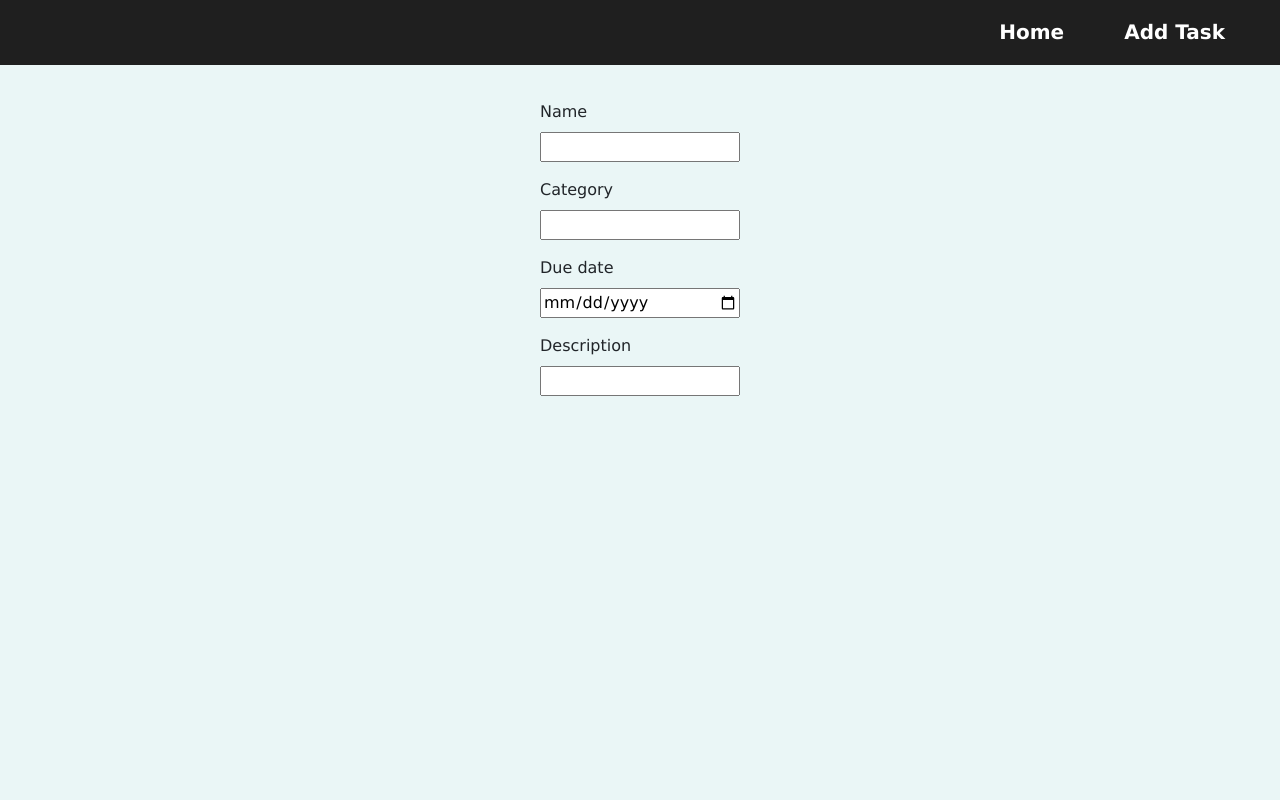
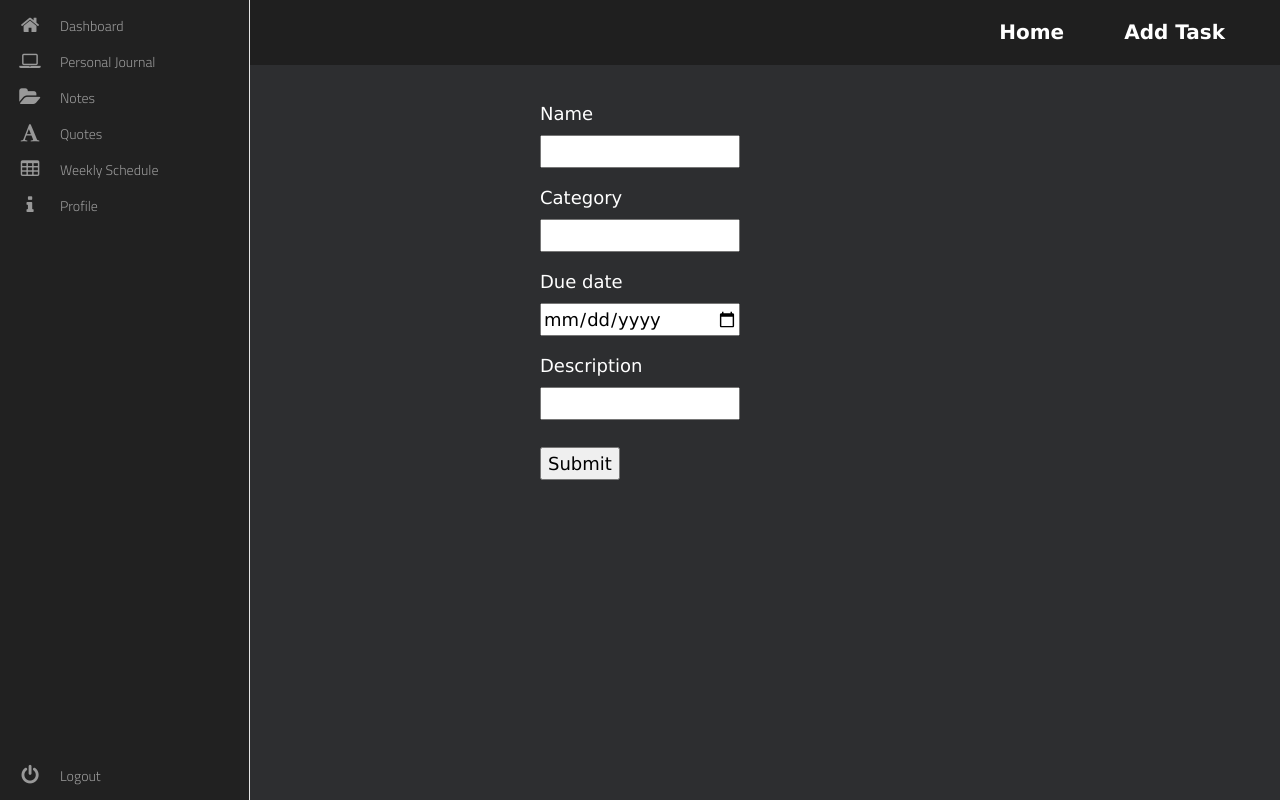
Before and after one commit to dafin678/NoteDote, a Django app: page /to-do-list/add-task in a window 1280 px wide. Run offline with Django 3.2, Linux system fonts and the light colour scheme; some libraries are stand-ins or nearby versions; some web fonts are replaced.

Commit message:
edit style

```diff
--- a/to_do_list/models.py
+++ b/to_do_list/models.py
@@ -5,4 +5,4 @@ class to_do_list(models.Model):
     name = models.CharField(max_length=30)
     category = models.CharField(max_length=30)
     due_date = models.DateField()
-    description = models.CharField(max_length=200)
+    description = models.CharField(max_length=30)
--- a/to_do_list/static/style.css
+++ b/to_do_list/static/style.css
@@ -198,6 +198,7 @@ header {
   box-shadow: 0 4px 8px 0 rgb(0, 0, 0);
   transition: 0.3s;
   width: 500px;
+  height: 150px;
   display: inline-grid;
   grid-template-rows: 30px 50px 1fr 50px;
   border-radius: 10px;
@@ -213,15 +214,17 @@ header {
 }
 
 .body-card{
-  background-color: #2d2e30 !important;
-  height: auto !important;
+  background-color: #2d2e30;
+  height: auto;
   min-height: 100%;
   color:white;
   font-size:18px;
 }
 
 .body-form{
-  background: #EAF6F6;;
+  background: #2d2e30;;
   height: auto;
+  color: white;
+  font-size:18px;
   min-height: 100%;
 }
--- a/to_do_list/templates/todo_form.html
+++ b/to_do_list/templates/todo_form.html
@@ -20,17 +20,84 @@
           </div>
         </header>
         <div class ="body-container">
+          <div class="area"></div><nav class="main-menu">
+            <ul>
+                <li>
+                    <a href="/to-do-list">
+                        <i class="fa fa-home fa-2x"></i>
+                        <span class="nav-text">
+                            Dashboard
+                        </span>
+                    </a>
+
+                </li>
+                <li class="has-subnav">
+                    <a href="#">
+                        <i class="fa fa-laptop fa-2x"></i>
+                        <span class="nav-text">
+                            Personal Journal
+                        </span>
+                    </a>
+
+                </li>
+                <li class="has-subnav">
+                    <a href="#">
+                       <i class="fa fa-folder-open fa-2x"></i>
+                        <span class="nav-text">
+                            Notes
+                        </span>
+                    </a>
+
+                </li>
+                <li>
+                    <a href="#">
+                        <i class="fa fa-font fa-2x"></i>
+                        <span class="nav-text">
+                           Quotes
+                        </span>
+                    </a>
+                </li>
+                <li>
+                   <a href="/weekly_schedule">
+                       <i class="fa fa-table fa-2x"></i>
+                        <span class="nav-text">
+                            Weekly Schedule
+                        </span>
+                    </a>
+                </li>
+                <li>
+                    <a href="#">
+                       <i class="fa fa-info fa-2x"></i>
+                        <span class="nav-text">
+                            Profile
+                        </span>
+                    </a>
+                </li>
+            </ul>
+
+            <ul class="logout">
+                <li>
+                   <a href="#">
+                         <i class="fa fa-power-off fa-2x"></i>
+                        <span class="nav-text">
+                            Logout
+                        </span>
+                    </a>
+                </li>
+            </ul>
+        </nav>
             <div style="display: flex; flex-direction: column; align-items: center; justify-content: center; width: 100%;">
-            <form>
+            <form action= "" method="POST">
+              {% csrf_token %}
               <div class="form-group">
                 <label>Name</label>
                 <br>
-                <input type="text" name = "name" required id ="id_name" style="width: 200px;">
+                <input type="text" maxlength="30" name = "name" required id ="id_name" style="width: 200px;">
               </div>
               <div class="form-group">
                 <label>Category</label>
                 <br>
-                <input type="text" name = "category" required id ="id_category" style="width: 200px;">
+                <input type="text" maxlength="30" name = "category" required id ="id_category" style="width: 200px;">
               </div>
               <div class="form-group">
                 <label>Due date</label>
@@ -40,7 +107,10 @@
               <div class="form-group">
                 <label>Description</label>
                 <br>
-                <input type="text" name = "description" required id ="id_description" style="width: 200px;">
+                <input type="text" maxlength="30" name = "description" required id ="id_description" style="width: 200px;">
+                <br>
+                <br>
+                <input type="submit" value="Submit">
               </div>
             </form>
             </div>
```
Also changed, not shown: to_do_list/templates/index.html (+16 -0 lines).
